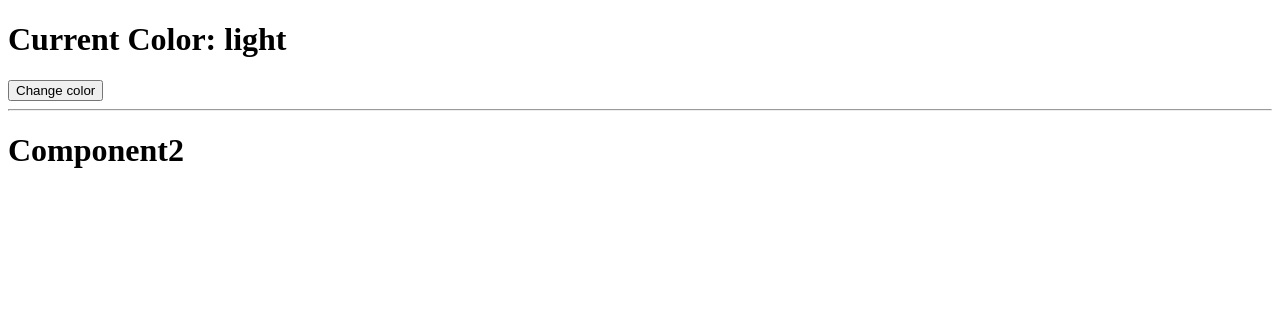
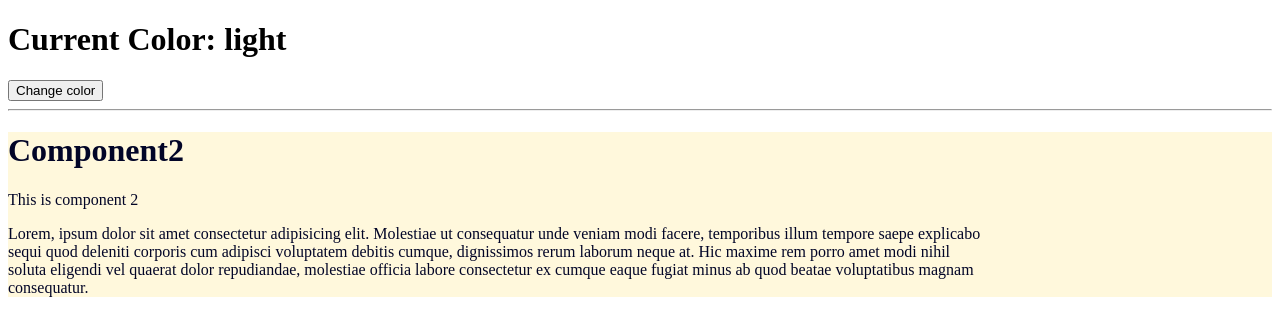
Before and after one commit to Jafar610/ReactState, a React (Vite) app: page / in a window 1280 px wide. Shown: the top 336 px of the page. Built offline with nearby package versions, Linux system fonts and the light colour scheme.

Commit message:
The style fixed and a little style added.

```diff
--- a/src/App.css
+++ b/src/App.css
@@ -7,3 +7,7 @@
     color: #fff;
     background-color: #020527;
 }
+
+.para{
+    width: 980px;
+}
--- a/src/App.jsx
+++ b/src/App.jsx
@@ -2,6 +2,7 @@ import React from 'react'
 import Component1 from './Components/contextAPI/Component1'
 import Component2 from './Components/contextAPI/Component2'
 import ThemeContext from './Components/contextAPI/ThemeContext'
+import './App.css'
 // export const myContext = React.createContext()
 
 // let obj = {
--- a/src/Components/contextAPI/Component2.jsx
+++ b/src/Components/contextAPI/Component2.jsx
@@ -8,6 +8,8 @@ function Component2() {
     <>
     <div className={color}>
       <h1>Component2</h1>
+      <p>This is component 2</p>
+      <p className='para'>Lorem, ipsum dolor sit amet consectetur adipisicing elit. Molestiae ut consequatur unde veniam modi facere, temporibus illum tempore saepe explicabo sequi quod deleniti corporis cum adipisci voluptatem debitis cumque, dignissimos rerum laborum neque at. Hic maxime rem porro amet modi nihil soluta eligendi vel quaerat dolor repudiandae, molestiae officia labore consectetur ex cumque eaque fugiat minus ab quod beatae voluptatibus magnam consequatur.</p>
     </div>
     </>
   )
```
